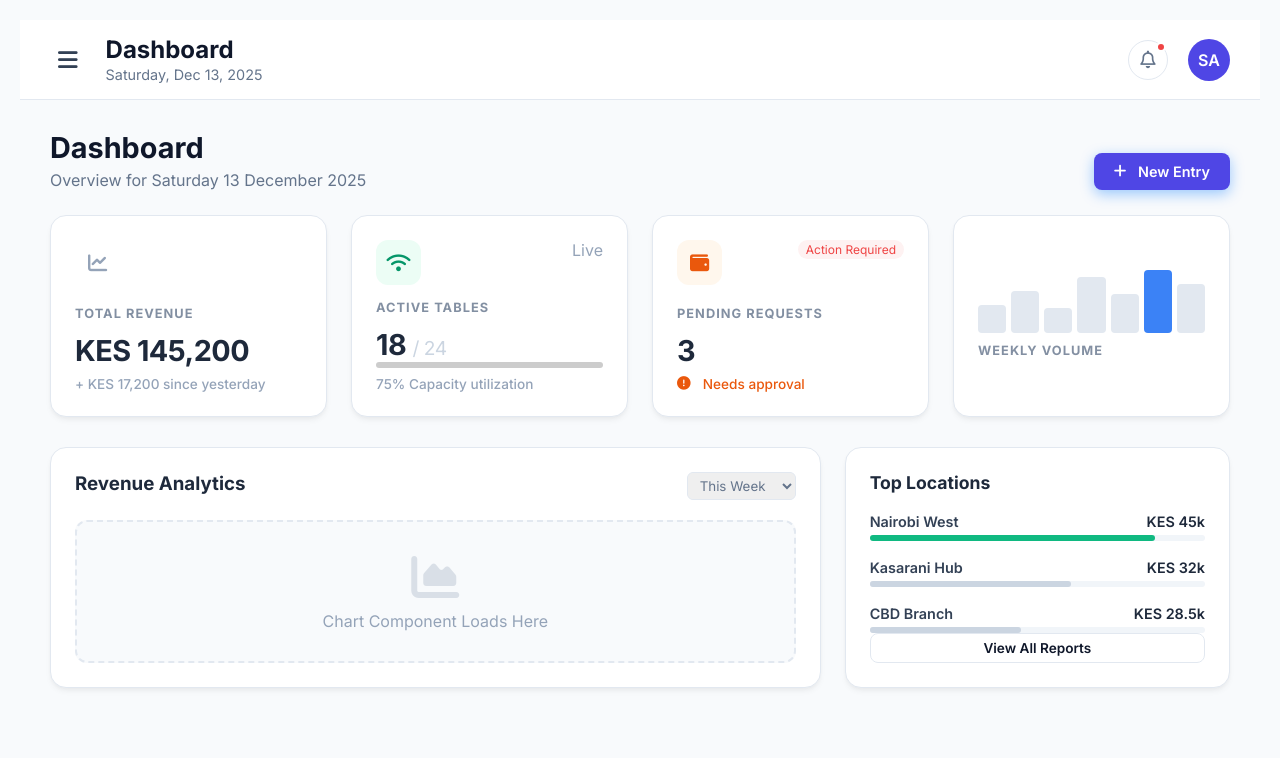
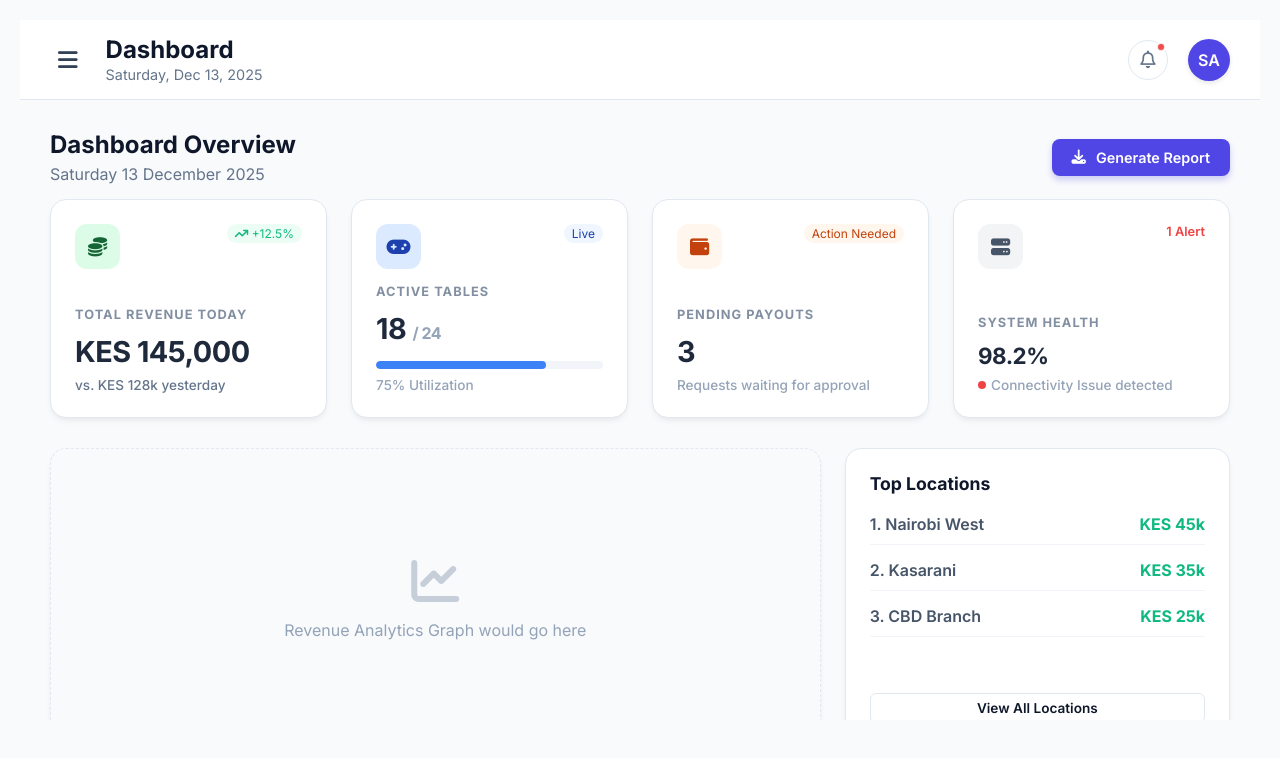
Before and after one commit to skipper-blue/smartpool, a React (Vite) app in the folder frontend/: page / in a window 1280 px wide. Shown: the top 758 px of the page. Built offline with nearby package versions, Linux system fonts and the light colour scheme.

Commit message:
10th update of the day

```diff
--- a/frontend/package.json
+++ b/frontend/package.json
@@ -11,7 +11,8 @@
   },
   "dependencies": {
     "react": "^19.2.0",
-    "react-dom": "^19.2.0"
+    "react-dom": "^19.2.0",
+    "react-router-dom": "^7.10.1"
   },
   "devDependencies": {
     "@eslint/js": "^9.39.1",
--- a/frontend/src/assets/css/Header.css
+++ b/frontend/src/assets/css/Header.css
@@ -1,13 +1,13 @@
 /* --- Main Header Container --- */
 .top-header {
-    height: 80px; /* Slightly taller to accommodate Title + Date */
+    height: 80px;
     width: 100%;
     background: #fff;
     display: flex;
     align-items: center;
-    justify-content: space-between; /* Pushes Left and Right sides apart */
+    justify-content: space-between;
     padding: 0 30px;
-    border-bottom: 1px solid #e2e8f0; /* Subtle border */
+    border-bottom: 1px solid #e2e8f0;
     position: sticky;
     top: 0;
     z-index: 100;
@@ -30,6 +30,7 @@
     border-radius: 6px;
     transition: background 0.2s;
 }
+
 .toggle-btn:hover {
     background-color: #f1f5f9;
 }
@@ -37,21 +38,21 @@
 /* Title & Date Styling */
 .page-info {
     display: flex;
-    flex-direction: column; /* Stacks Title on top of Date */
+    flex-direction: column;
     justify-content: center;
 }
 
 .page-info h2 {
     margin: 0;
     font-size: 1.5rem;
-    color: #0f172a; /* Dark Navy text */
+    color: #0f172a;
     font-weight: 700;
     line-height: 1.2;
 }
 
 .page-info span {
     font-size: 0.9rem;
-    color: #64748b; /* Muted Grey for Date */
+    color: #64748b;
     font-weight: 400;
     margin-top: 2px;
 }
@@ -73,7 +74,7 @@
 
 .icon-btn {
     background: #fff;
-    border: 1px solid #e2e8f0; /* Circle border */
+    border: 1px solid #e2e8f0;
     width: 40px;
     height: 40px;
     border-radius: 50%;
@@ -98,16 +99,27 @@
     right: 2px;
     width: 10px;
     height: 10px;
-    background-color: #ef4444; /* Red color */
-    border: 2px solid #fff; /* White ring around red dot */
+    background-color: #ef4444;
+    border: 2px solid #fff;
     border-radius: 50%;
+    animation: pulse 2s infinite; /* Optional: adds a gentle pulse */
+}
+
+/* User Profile Container */
+.user-profile {
+    cursor: pointer;
+    transition: transform 0.2s;
+}
+
+.user-profile:hover {
+    transform: scale(1.05); /* Slight zoom on hover */
 }
 
 /* User Avatar */
 .avatar {
     width: 42px;
     height: 42px;
-    background-color: #4f46e5; /* Indigo/Purple from your image */
+    background-color: #4f46e5;
     color: white;
     font-weight: 600;
     border-radius: 50%;
@@ -115,7 +127,13 @@
     align-items: center;
     justify-content: center;
     font-size: 1rem;
-    cursor: pointer;
+    box-shadow: 0 2px 5px rgba(0,0,0,0.1);
+}
+
+@keyframes pulse {
+    0% { transform: scale(1); opacity: 1; }
+    50% { transform: scale(1.2); opacity: 0.8; }
+    100% { transform: scale(1); opacity: 1; }
 }
 
 /* --- Mobile Adjustments --- */
--- a/frontend/src/pages/Dashboard.jsx
+++ b/frontend/src/pages/Dashboard.jsx
@@ -1,172 +1,150 @@
 import React from 'react';
-import ActivityTable from '../components/ActivityTable'; // Ensure this path is correct for your project
+import ActivityTable from '../components/ActivityTable'; // Assuming you have this
 import './css/Dashboard.css';
 
 function Dashboard() {
 
-    // MOCK DATA
-    const data = {
-        todayRevenue: 145200,
-        yesterdayRevenue: 128000,
+    // MOCK DATA (In a real app, these come from your API)
+    // We use 'null' to represent loading, but here I've filled them for the 'Advanced' look.
+    const stats = {
+        revenue: 145000,
         activeTables: 18,
-        totalTables: 24,
         pendingPayouts: 3,
-        locations: [
-            { name: 'Nairobi West', amount: 45000, percent: 85 },
-            { name: 'Kasarani Hub', amount: 32000, percent: 60 },
-            { name: 'CBD Branch', amount: 28500, percent: 45 },
-        ]
+        issues: 1
     };
 
-    // Calculate percent growth
-    const growth = ((data.todayRevenue - data.yesterdayRevenue) / data.yesterdayRevenue) * 100;
+    // Helper to format currency
+    const formatCurrency = (val) => val ? `KES ${val.toLocaleString()}` : '...';
 
     return (
-        <div className="scroll-area">
+        <div className="scroll-area fade-in">
 
-            {/* 1. HEADER SECTION */}
-            <div style={{display:'flex', justifyContent:'space-between', alignItems:'flex-end', marginBottom:'25px'}}>
+            {/* 1. WELCOME HEADER */}
+            <div className="section-header">
+                <div className="welcome-text">
+                    <h1>Dashboard Overview</h1>
+                    <p>{new Date().toLocaleDateString('en-GB', { weekday: 'long', year: 'numeric', month: 'long', day: 'numeric' })}</p>
+                </div>
                 <div>
-                    <h1 style={{fontSize:'1.8rem', fontWeight:'800', color:'#0f172a', margin:0}}>Dashboard</h1>
-                    <p style={{color:'#64748b', margin:'5px 0 0'}}>Overview for {new Date().toLocaleDateString('en-GB', { dateStyle: 'full' })}</p>
-                </div>
-                <div style={{display:'flex', gap:'10px'}}>
-                    <button className="btn btn-primary" style={{boxShadow:'0 4px 14px 0 rgba(0,118,255,0.39)'}}>
-                        <i className="fa-solid fa-plus"></i> &nbsp;New Entry
+                    <button className="btn btn-primary" style={{padding:'10px 20px', display:'flex', alignItems:'center', gap:'10px'}}>
+                        <i className="fa-solid fa-download"></i> Generate Report
                     </button>
                 </div>
             </div>
 
-            {/* 2. STATS GRID */}
+            {/* 2. ADVANCED STATS GRID */}
             <div className="dashboard-grid">
 
-                {/* CARD 1: TOTAL REVENUE (Gradient Style) */}
-                <div className="hd-card gradient-primary">
+                {/* Card 1: Revenue */}
+                <div className="hd-card">
                     <div className="card-top">
-                        <div className="card-icon-box">
-                            <i className="fa-solid fa-chart-line"></i>
+                        <div className="card-icon-box" style={{background:'#dcfce7', color:'#166534'}}>
+                            <i className="fa-solid fa-coins"></i>
                         </div>
-                        <div className="trend-badge" style={{background:'rgba(255,255,255,0.2)', color:'white'}}>
-                            <i className="fa-solid fa-arrow-up"></i> {growth.toFixed(1)}%
-                        </div>
+                        <span className="trend-up"><i className="fa-solid fa-arrow-trend-up"></i> +12.5%</span>
                     </div>
                     <div>
-                        <div className="stat-label">Total Revenue</div>
-                        <div className="stat-value">KES {data.todayRevenue.toLocaleString()}</div>
-                        <div className="stat-sub">
-                            + KES {(data.todayRevenue - data.yesterdayRevenue).toLocaleString()} since yesterday
+                        <div className="stat-label">Total Revenue Today</div>
+                        <div className="stat-value">{formatCurrency(stats.revenue)}</div>
+                        <div className="stat-sub" style={{color:'#64748b'}}>
+                            vs. KES 128k yesterday
                         </div>
                     </div>
                 </div>
 
-                {/* CARD 2: ACTIVE TABLES (Live Pulse) */}
+                {/* Card 2: Active Tables */}
                 <div className="hd-card">
                     <div className="card-top">
-                        <div className="card-icon-box" style={{background:'#ecfdf5', color:'#059669'}}>
-                            <i className="fa-solid fa-wifi"></i>
+                        <div className="card-icon-box" style={{background:'#dbeafe', color:'#1e40af'}}>
+                            <i className="fa-solid fa-gamepad"></i>
                         </div>
-                        <div className="live-indicator">
-                            <div className="pulse-dot"></div> Live
-                        </div>
+                        <span className="trend-up" style={{color:'#1e40af', background:'#eff6ff'}}>Live</span>
                     </div>
                     <div>
                         <div className="stat-label">Active Tables</div>
-                        <div className="stat-value">{data.activeTables} <span style={{fontSize:'1.2rem', color:'#cbd5e1', fontWeight:'400'}}>/ {data.totalTables}</span></div>
-                        <div className="progress-track">
-                            <div className="progress-fill" style={{width: `${(data.activeTables/data.totalTables)*100}%`}}></div>
+                        <div className="stat-value">{stats.activeTables || '-'} <span style={{fontSize:'1rem', color:'#94a3b8'}}>/ 24</span></div>
+
+                        {/* Visual Progress Bar */}
+                        <div className="visual-bar-container">
+                            <div className="visual-bar-fill" style={{width: '75%', background:'#3b82f6'}}></div>
                         </div>
-                        <div className="stat-sub">75% Capacity utilization</div>
+                        <div className="stat-sub">75% Utilization</div>
                     </div>
                 </div>
 
-                {/* CARD 3: PENDING PAYOUTS */}
+                {/* Card 3: Pending Payouts */}
                 <div className="hd-card">
                     <div className="card-top">
-                        <div className="card-icon-box" style={{background:'#fff7ed', color:'#ea580c'}}>
+                        <div className="card-icon-box" style={{background:'#fff7ed', color:'#c2410c'}}>
                             <i className="fa-solid fa-wallet"></i>
                         </div>
-                        {data.pendingPayouts > 0 && (
-                            <div className="trend-badge trend-down">Action Required</div>
+                        {stats.pendingPayouts > 0 && (
+                            <span className="trend-down" style={{background:'#fff7ed', color:'#c2410c'}}>Action Needed</span>
                         )}
                     </div>
                     <div>
-                        <div className="stat-label">Pending Requests</div>
-                        <div className="stat-value">{data.pendingPayouts}</div>
-                        <div className="stat-sub" style={{color:'#ea580c'}}>
-                            <i className="fa-solid fa-circle-exclamation"></i> &nbsp; Needs approval
+                        <div className="stat-label">Pending Payouts</div>
+                        <div className="stat-value">{stats.pendingPayouts || 0}</div>
+                        <div className="stat-sub">
+                            Requests waiting for approval
                         </div>
                     </div>
                 </div>
 
-                 {/* CARD 4: MOCK CHART PREVIEW */}
-                 <div className="hd-card" style={{justifyContent:'center', alignItems:'center'}}>
-                    <div style={{width:'100%', height:'80px', display:'flex', alignItems:'flex-end', gap:'5px', paddingBottom:'10px'}}>
-                        {[40, 60, 35, 80, 55, 90, 70].map((h, i) => (
-                            <div key={i} style={{
-                                width:'100%',
-                                height: `${h}%`,
-                                background: i === 5 ? '#3b82f6' : '#e2e8f0',
-                                borderRadius:'4px',
-                                transition: 'height 1s ease'
-                            }}></div>
-                        ))}
+                {/* Card 4: System Health */}
+                <div className="hd-card">
+                    <div className="card-top">
+                        <div className="card-icon-box" style={{background:'#f3f4f6', color:'#475569'}}>
+                            <i className="fa-solid fa-server"></i>
+                        </div>
+                        <span style={{fontSize:'0.8rem', fontWeight:'600', color: stats.issues > 0 ? '#ef4444' : '#10b981'}}>
+                            {stats.issues > 0 ? '1 Alert' : 'Healthy'}
+                        </span>
                     </div>
-                    <div className="stat-label" style={{alignSelf:'flex-start'}}>Weekly Volume</div>
-                </div>
-
-            </div>
-
-            {/* 3. SPLIT SECTION: CHART & LIST */}
-            <div className="dashboard-split">
-
-                {/* Mock Main Chart Area */}
-                <div className="hd-card">
-                    <div style={{display:'flex', justifyContent:'space-between', marginBottom:'20px'}}>
-                        <h3 style={{margin:0, color:'#1e293b'}}>Revenue Analytics</h3>
-                        <select style={{border:'1px solid #e2e8f0', borderRadius:'6px', padding:'4px 8px', color:'#64748b'}}>
-                            <option>This Week</option>
-                            <option>This Month</option>
-                        </select>
-                    </div>
-                    <div style={{flex:1, background:'#f8fafc', borderRadius:'12px', border:'2px dashed #e2e8f0', display:'flex', alignItems:'center', justifyContent:'center', color:'#94a3b8'}}>
-                        <div style={{textAlign:'center'}}>
-                            <i className="fa-solid fa-chart-area" style={{fontSize:'3rem', marginBottom:'10px', opacity:0.3}}></i>
-                            <p>Chart Component Loads Here</p>
+                    <div>
+                        <div className="stat-label">System Health</div>
+                        <div className="stat-value" style={{fontSize:'1.4rem'}}>98.2%</div>
+                        <div className="stat-sub">
+                            <span style={{width:'8px', height:'8px', borderRadius:'50%', background: stats.issues > 0 ? '#ef4444':'#10b981', display:'inline-block'}}></span>
+                            {stats.issues > 0 ? 'Connectivity Issue detected' : 'All systems operational'}
                         </div>
                     </div>
                 </div>
+            </div>
 
-                {/* Top Locations List */}
+            {/* 3. SPLIT SECTION (Chart Placeholder & Details) */}
+            <div className="dashboard-split">
+                <div className="hd-card" style={{minHeight:'300px', justifyContent:'center', alignItems:'center', background:'#f8fafc', borderStyle:'dashed'}}>
+                    {/* Placeholder for a Chart Library like Recharts */}
+                    <div style={{textAlign:'center', color:'#94a3b8'}}>
+                        <i className="fa-solid fa-chart-line" style={{fontSize:'3rem', marginBottom:'15px', opacity:0.5}}></i>
+                        <p>Revenue Analytics Graph would go here</p>
+                    </div>
+                </div>
+
                 <div className="hd-card">
-                    <h3 style={{margin:'0 0 20px 0', color:'#1e293b', fontSize:'1.1rem'}}>Top Locations</h3>
-                    <div style={{display:'flex', flexDirection:'column', gap:'18px'}}>
-                        {data.locations.map((loc, idx) => (
-                            <div key={idx}>
-                                <div style={{display:'flex', justifyContent:'space-between', fontSize:'0.9rem', fontWeight:'600', marginBottom:'5px'}}>
-                                    <span style={{color:'#334155'}}>{loc.name}</span>
-                                    <span style={{color:'#1e293b'}}>KES {loc.amount/1000}k</span>
-                                </div>
-                                <div style={{width:'100%', height:'6px', background:'#f1f5f9', borderRadius:'10px'}}>
-                                    <div style={{
-                                        width: `${loc.percent}%`,
-                                        height:'100%',
-                                        background: idx === 0 ? '#10b981' : '#cbd5e1', // Green for #1, gray for others
-                                        borderRadius:'10px'
-                                    }}></div>
-                                </div>
+                    <h3 style={{margin:'0 0 20px 0', fontSize:'1.1rem'}}>Top Locations</h3>
+                    <div style={{display:'flex', flexDirection:'column', gap:'15px'}}>
+                        {['Nairobi West', 'Kasarani', 'CBD Branch'].map((loc, index) => (
+                            <div key={index} style={{display:'flex', justifyContent:'space-between', alignItems:'center', borderBottom:'1px solid #f1f5f9', paddingBottom:'10px'}}>
+                                <span style={{fontWeight:'600', color:'#475569'}}>{index + 1}. {loc}</span>
+                                <span style={{fontWeight:'700', color:'#10b981'}}>KES {(45 - index*10)}k</span>
                             </div>
                         ))}
                     </div>
-                    <button className="btn btn-outline" style={{marginTop:'auto', width:'100%', border:'1px solid #e2e8f0'}}>
-                        View All Reports
-                    </button>
+                    <button className="btn btn-sm btn-outline" style={{marginTop:'auto', width:'100%'}}>View All Locations</button>
                 </div>
             </div>
 
-            {/* 4. ACTIVITY TABLE */}
+            {/* 4. ACTIVITY TABLE SECTION */}
             <div>
-                <h3 style={{fontSize:'1.2rem', marginBottom:'15px', color:'#1e293b'}}>Recent Activity</h3>
-                <div className="hd-card" style={{padding:0, overflow:'hidden', border:'none'}}>
+                <div style={{display:'flex', justifyContent:'space-between', alignItems:'center', marginBottom:'15px'}}>
+                    <h3 style={{margin:0, fontSize:'1.2rem'}}>Recent Transactions</h3>
+                    <a href="#" style={{color:'var(--primary)', fontSize:'0.9rem', textDecoration:'none', fontWeight:'600'}}>View All</a>
+                </div>
+                {/* If you have the ActivityTable component, it renders here.
+                    If mock data is empty, ensure the table handles empty states gracefully */}
+                <div className="hd-card" style={{padding:0, overflow:'hidden'}}>
                     <ActivityTable transactions={[]} />
                 </div>
             </div>
```
Also changed, not shown: frontend/src/App.css (+29 -0 lines), frontend/src/hooks/useAdminNotifications.jsx (added, +39 -0 lines), 1 other file (tests, documents, lock files or other folders).
